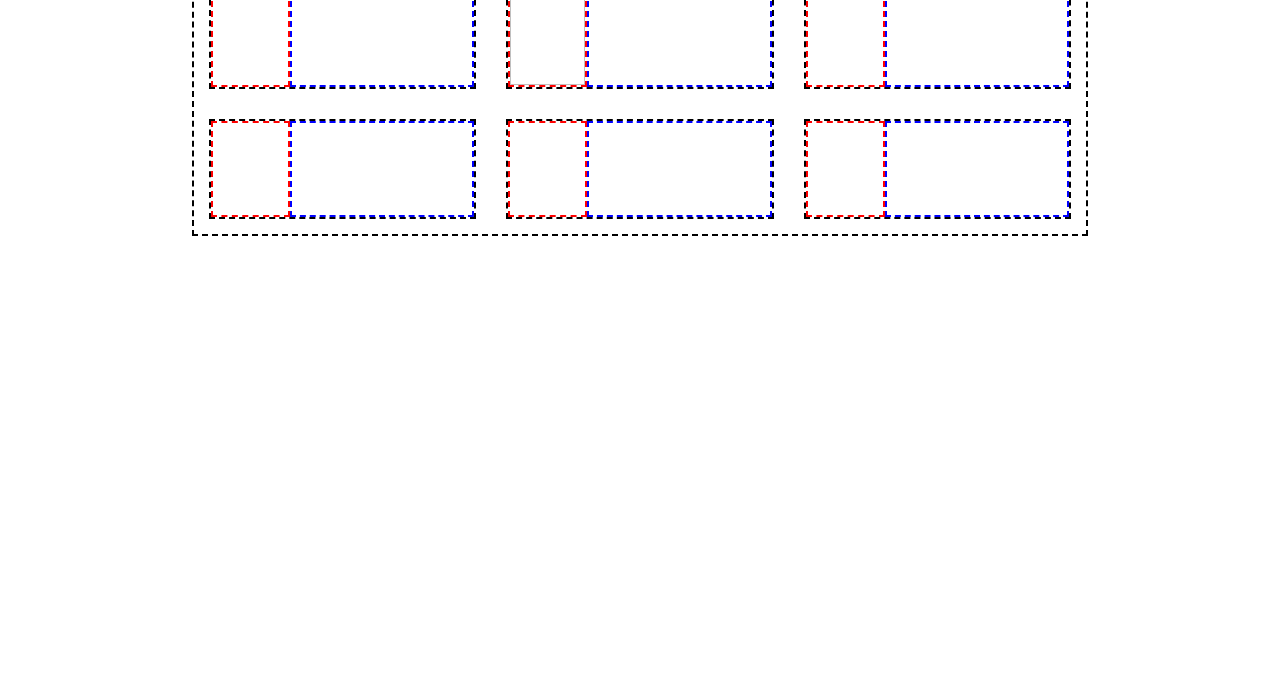
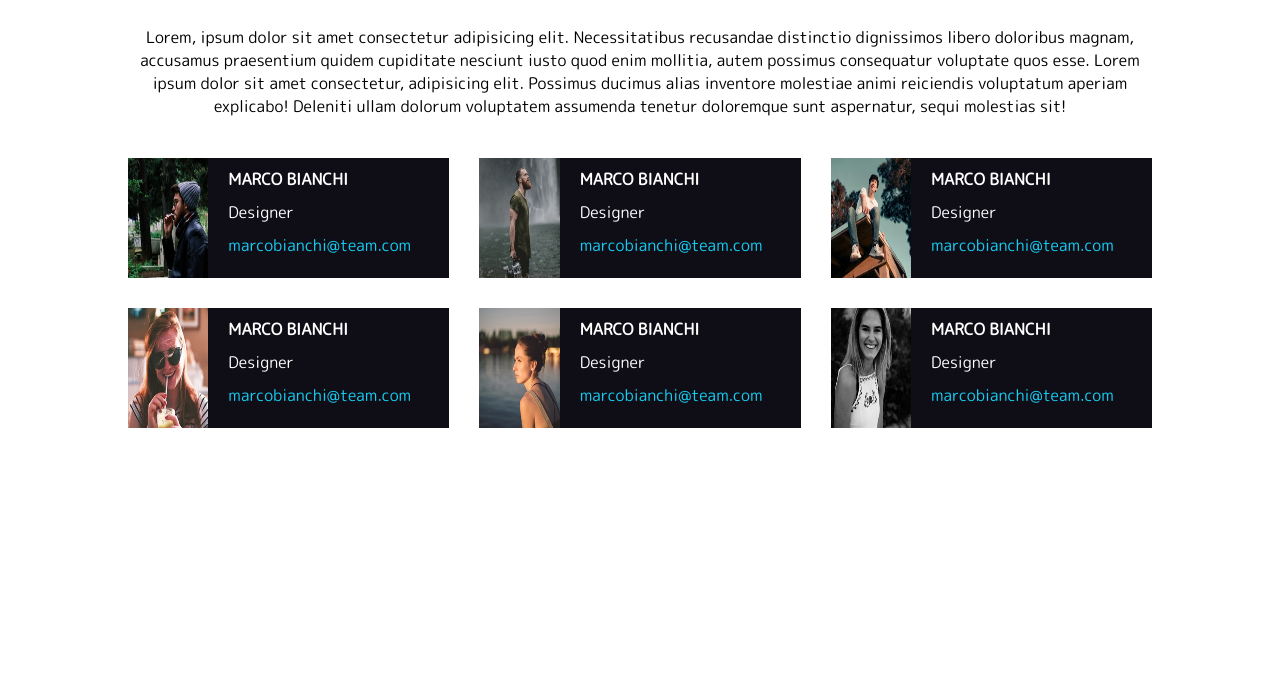
Before and after one commit to FrancescoPepi/html-css-float-cards, a plain HTML site: page index.html in a window 1280 px wide. Shown: the part 101-800 px from the top of the page. Drawn offline with Linux system fonts and the light colour scheme; a web font is replaced by a local one.

Commit message:
Add Card

```diff
--- a/css/style.css
+++ b/css/style.css
@@ -1,10 +1,50 @@
+/* GENERIC */
+
 * {
   margin: 0;
   padding: 0;
   box-sizing: border-box;
 }
+
+header > * {
+  text-align: center;
+  margin: 40px 0px;
+}
+
+body {
+  padding: 0px 10%;
+  font-family: "M PLUS Rounded 1c", sans-serif;
+}
+
+.name,
+.job {
+  display: block;
+  color: white;
+}
+
+a {
+  text-decoration: none;
+  display: block;
+  color: #17ccf2;
+}
+
+h1 {
+  color: #e53170;
+}
+
+/* UTILITIES */
+
 .debug {
   border: 2px dashed black;
+}
+
+h1,
+.name {
+  font-weight: 900;
+}
+
+.row {
+  margin: -15px -15px;
 }
 
 .clearfix::after {
@@ -13,30 +53,28 @@
   clear: both;
 }
 
-.big-container {
-  margin: 0px 15%;
-}
-
+/* INIZIO CSS CARD */
 .card {
-  height: 100px;
+  height: 120px;
   width: calc(100% / 3 - 30px);
+  background-color: #0f0e17;
   margin: 15px;
   float: left;
 }
 
 .profile {
-  width: 30%;
+  width: calc(100% / 4);
   height: 100%;
-  border-color: red;
   float: left;
-}
-.form {
-  width: 70%;
-  height: 100%;
-  border-color: blue;
-  float: left;
+  margin-right: 20px;
 }
 
-img {
+.form * {
+  margin-top: 10px;
+}
+
+.profile > img {
+  height: 100%;
   width: 100%;
 }
+/* FINECSS CARD */
--- a/index.html
+++ b/index.html
@@ -7,7 +7,7 @@
     <link rel="preconnect" href="https://fonts.googleapis.com" />
     <link rel="preconnect" href="https://fonts.gstatic.com" crossorigin />
     <link
-      href="https://fonts.googleapis.com/css2?family=Bagel+Fat+One&display=swap"
+      href="https://fonts.googleapis.com/css2?family=M+PLUS+Rounded+1c&display=swap"
       rel="stylesheet"
     />
     <title>Floating Cards</title>
@@ -17,38 +17,86 @@
     <header>
       <h1>Meet Our Team</h1>
       <p>
-        Lorem ipsum dolor sit amet consectetur, adipisicing elit. Possimus
-        ducimus alias inventore molestiae animi reiciendis voluptatum aperiam
-        explicabo! Deleniti ullam dolorum voluptatem assumenda tenetur
-        doloremque sunt aspernatur, sequi molestias sit!
+        Lorem, ipsum dolor sit amet consectetur adipisicing elit. Necessitatibus
+        recusandae distinctio dignissimos libero doloribus magnam, accusamus
+        praesentium quidem cupiditate nesciunt iusto quod enim mollitia, autem
+        possimus consequatur voluptate quos esse. Lorem ipsum dolor sit amet
+        consectetur, adipisicing elit. Possimus ducimus alias inventore
+        molestiae animi reiciendis voluptatum aperiam explicabo! Deleniti ullam
+        dolorum voluptatem assumenda tenetur doloremque sunt aspernatur, sequi
+        molestias sit!
       </p>
     </header>
     <!-- primo approccio con le Card -->
-    <main class="big-container clearfix debug">
-      <section class="card clearfix debug">
-        <div class="profile debug"></div>
-        <div class="form debug"></div>
-      </section>
-      <section class="card clearfix debug">
-        <img class="profile debug" />
-        <div class="form debug"></div>
-      </section>
-      <section class="card clearfix debug">
-        <div class="profile debug"></div>
-        <div class="form debug"></div>
-      </section>
-      <section class="card clearfix debug">
-        <div class="profile debug"></div>
-        <div class="form debug"></div>
-      </section>
-      <section class="card clearfix debug">
-        <div class="profile debug"></div>
-        <div class="form debug"></div>
-      </section>
-      <section class="card clearfix debug">
-        <div class="profile debug"></div>
-        <div class="form debug"></div>
-      </section>
+    <main class="big-container clearfix">
+      <div class="row">
+        <div class="card clearfix">
+          <div class="profile">
+            <img src="./img/male1.png" alt="img profilo di Marco" />
+          </div>
+
+          <div class="form">
+            <span class="name"> MARCO BIANCHI </span>
+            <span class="job"> Designer </span>
+            <a href="mailto: marcobianchi@team.com"> marcobianchi@team.com </a>
+          </div>
+        </div>
+        <div class="card clearfix">
+          <div class="profile">
+            <img src="./img/male2.png" alt="img profilo di Marco" />
+          </div>
+
+          <div class="form">
+            <span class="name"> MARCO BIANCHI </span>
+            <span class="job"> Designer </span>
+            <a href="mailto: marcobianchi@team.com"> marcobianchi@team.com </a>
+          </div>
+        </div>
+        <div class="card clearfix">
+          <div class="profile">
+            <img src="./img/male3.png" alt="img profilo di Marco" />
+          </div>
+
+          <div class="form">
+            <span class="name"> MARCO BIANCHI </span>
+            <span class="job"> Designer </span>
+            <a href="mailto: marcobianchi@team.com"> marcobianchi@team.com </a>
+          </div>
+        </div>
+        <div class="card clearfix">
+          <div class="profile">
+            <img src="./img/female1.png" alt="img profilo di Marco" />
+          </div>
+
+          <div class="form">
+            <span class="name"> MARCO BIANCHI </span>
+            <span class="job"> Designer </span>
+            <a href="mailto: marcobianchi@team.com"> marcobianchi@team.com </a>
+          </div>
+        </div>
+        <div class="card clearfix">
+          <div class="profile">
+            <img src="./img/female2.png" alt="img profilo di Marco" />
+          </div>
+
+          <div class="form">
+            <span class="name"> MARCO BIANCHI </span>
+            <span class="job"> Designer </span>
+            <a href="mailto: marcobianchi@team.com"> marcobianchi@team.com </a>
+          </div>
+        </div>
+        <div class="card clearfix">
+          <div class="profile">
+            <img src="./img/female3.png" alt="img profilo di Marco" />
+          </div>
+
+          <div class="form">
+            <span class="name"> MARCO BIANCHI </span>
+            <span class="job"> Designer </span>
+            <a href="mailto: marcobianchi@team.com"> marcobianchi@team.com </a>
+          </div>
+        </div>
+      </div>
     </main>
   </body>
 </html>
```
